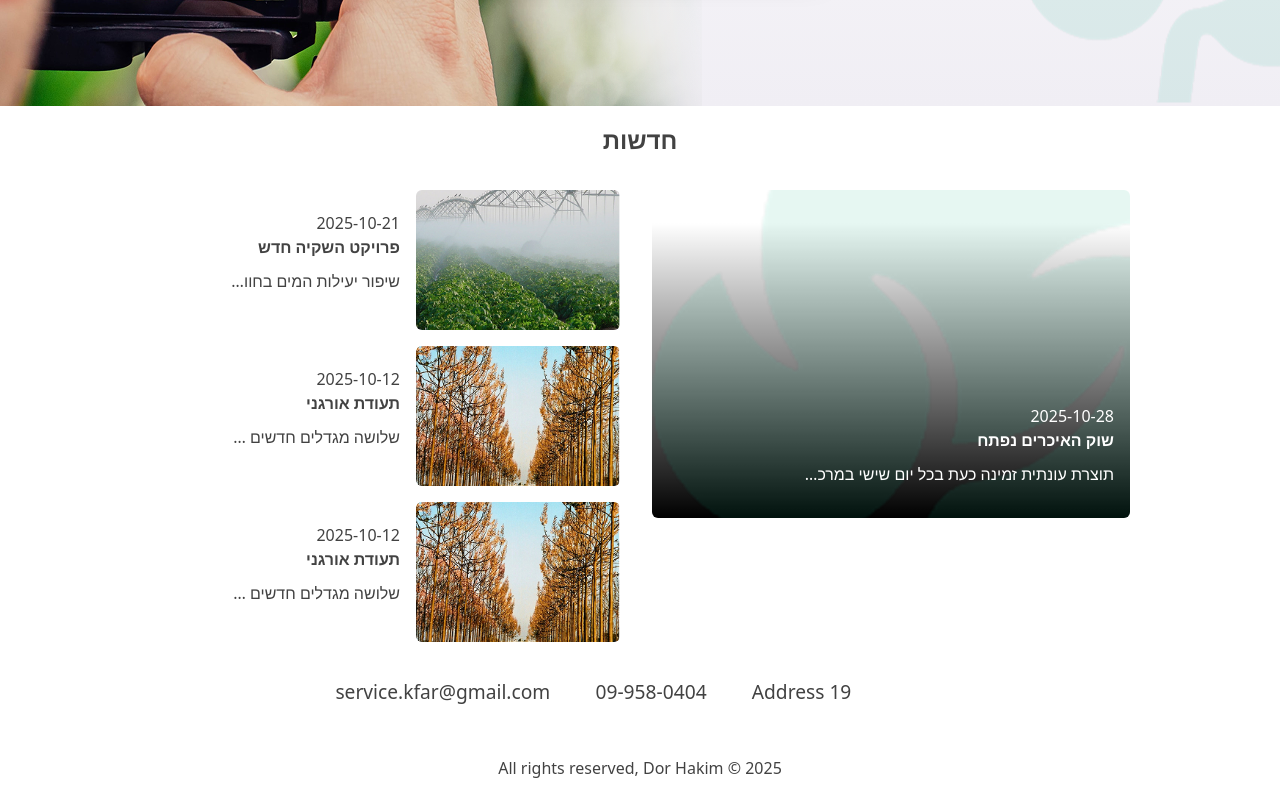
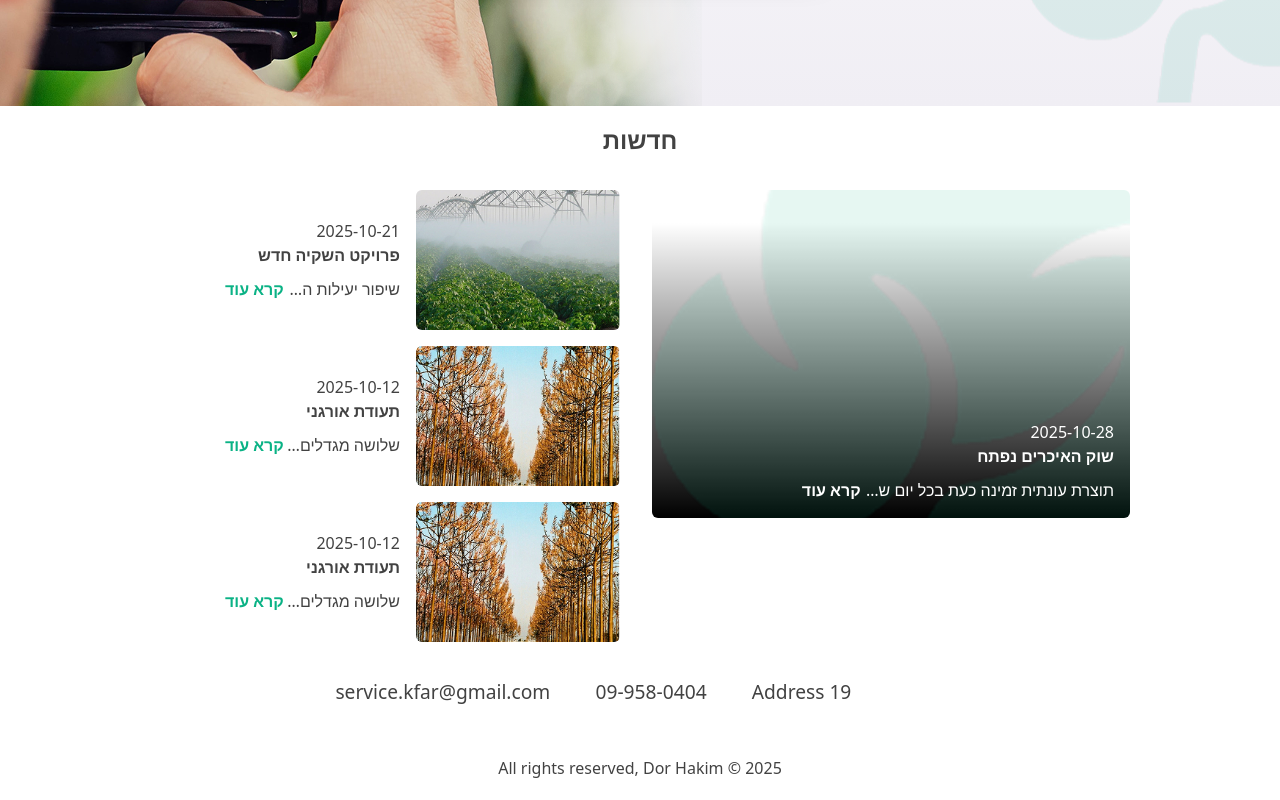
Before and after one commit to dorhakim100/Nizkei-Teva, a React (Vite) app: page / in a window 1280 px wide. Shown: the part 1636-2436 px from the top of the page. Built offline with nearby package versions, Linux system fonts and the light colour scheme; some icons are missing.

Commit message:
Add read more to NewsCard

```diff
--- a/src/components/News/NewsCard/NewsCard.tsx
+++ b/src/components/News/NewsCard/NewsCard.tsx
@@ -33,7 +33,14 @@ export function NewsCard({ item, language, onClick }: NewsCardProps) {
           </time>
         )}
         <h4 className='title'>{title}</h4>
-        {summary && <p className='summary'>{summary}</p>}
+        {summary && (
+          <div className='summary-container'>
+            <p className='summary'>{summary}</p>
+            <a className='read-more underline-animation bold pointer'>
+              קרא עוד
+            </a>
+          </div>
+        )}
       </div>
     </article>
   )
--- a/src/components/News/NewsCard/styles/NewsCard.scss
+++ b/src/components/News/NewsCard/styles/NewsCard.scss
@@ -12,8 +12,6 @@
     position: relative;
     align-self: start;
 
-    // grid-column: 1/4;
-
     .media {
       img {
         z-index: 1;
@@ -22,8 +20,6 @@
 
         background: linear-gradient(0deg, #000 0%, rgba(0, 0, 0, 0) 90%);
       }
-
-      // background-color: $primary-color;
     }
 
     .content {
@@ -35,8 +31,14 @@
       color: $white;
 
       padding: 1rem;
+    }
 
-      // background-color: $primary-color;
+    a {
+      color: $white !important;
+
+      &::before {
+        background-color: $white !important;
+      }
     }
   }
 
@@ -52,12 +54,27 @@
   }
 
   .content {
+    .summary-container {
+      display: flex;
+      height: fit-content;
+      justify-content: space-between;
+      gap: 3px;
+      max-width: 70%;
+      text-overflow: ellipsis;
+      text-wrap: nowrap;
+
+      a {
+        color: $secondary-color;
+
+        &::before {
+          background-color: $secondary-color;
+        }
+      }
+    }
     .summary {
-      max-width: 70%;
-      text-wrap: nowrap;
       overflow: hidden;
       text-overflow: ellipsis;
-      // white-space: nowrap;
+      margin-bottom: 0px;
     }
   }
 }
--- a/src/components/News/styles/News.scss
+++ b/src/components/News/styles/News.scss
@@ -21,7 +21,10 @@
     grid-template-columns: repeat(3, 1fr);
 
     @media (max-width: $narrow-breakpoint) {
-      grid-template-columns: 1fr;
+      display: block;
+      article {
+        margin-bottom: 2rem;
+      }
     }
 
     .news-card {
```
